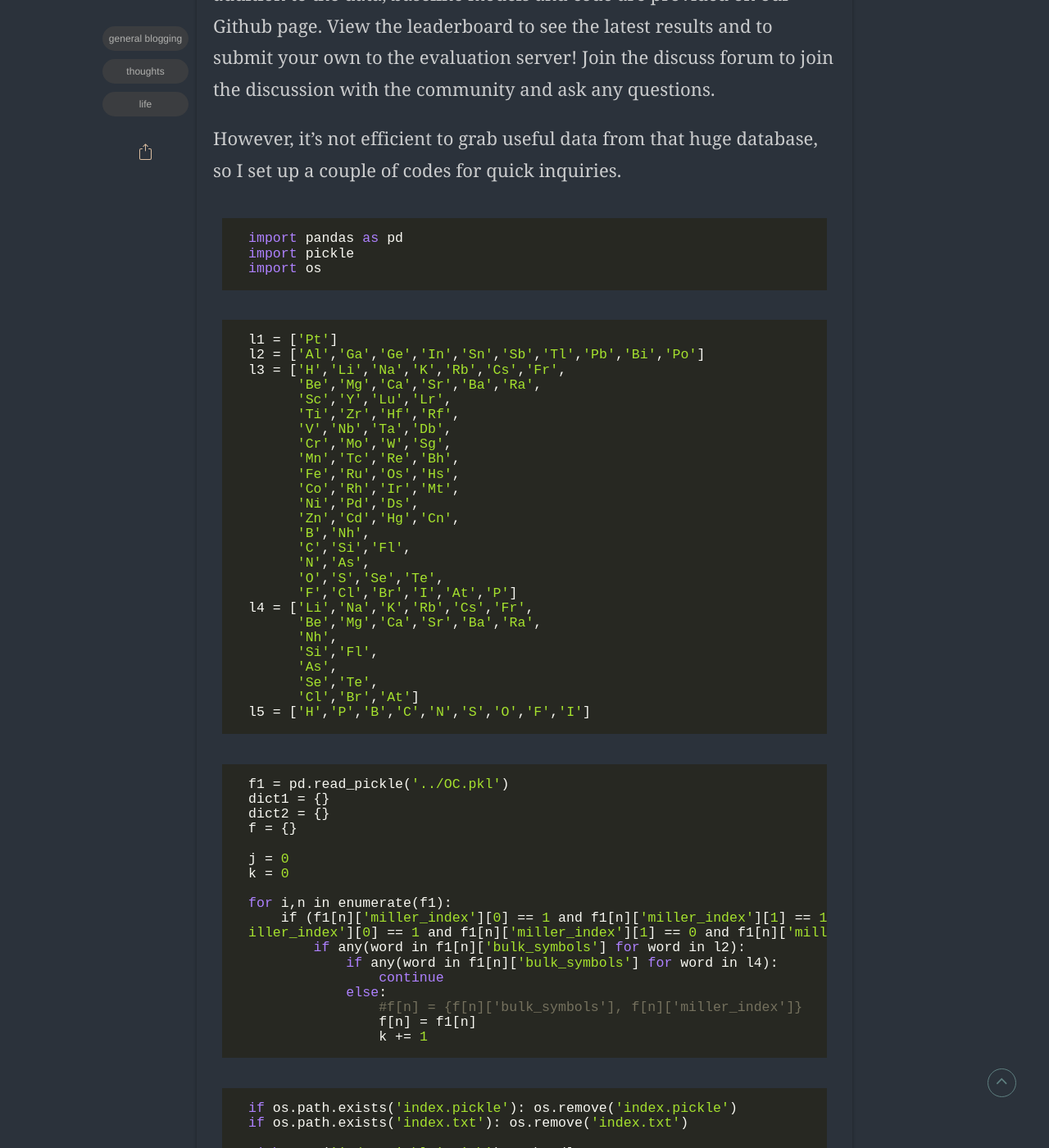
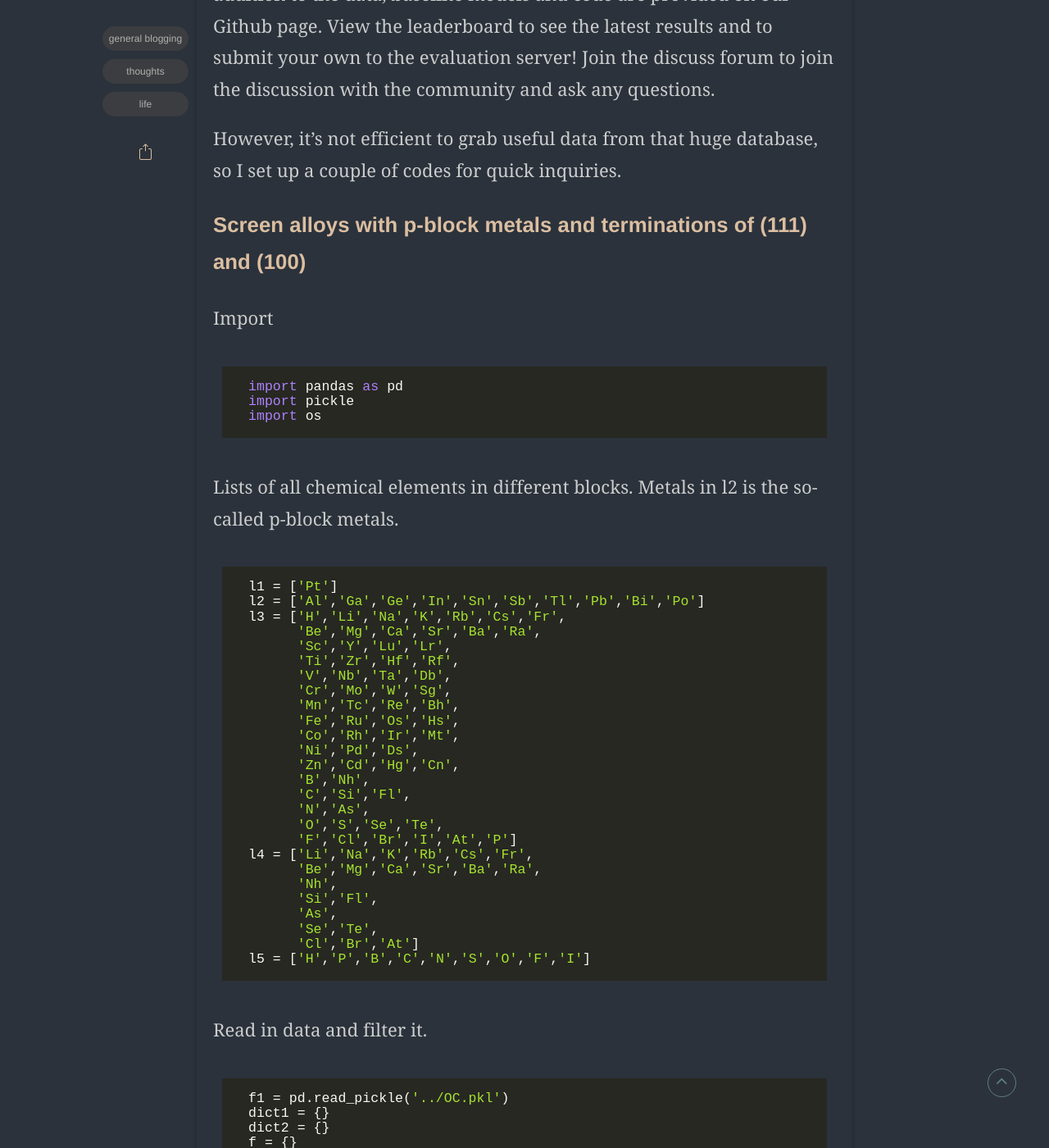
Before and after one commit to mutianyou2013/mutianyou2013.github.io, a Jekyll site: the page built from _posts/2021-08-01-OC-project.md, in a window 1280 px wide and 1400 px high, scrolled down 2343 px. Shown: the whole window at 82% size. Built offline with Jekyll 4.4.1, drawn with Linux system fonts in a browser that asks for light colours; some web fonts are replaced; comment, search, counter and statistics services are not loaded.

Commit message:
Update 2021-08-01-OC-project.md

````diff
--- a/_posts/2021-08-01-OC-project.md
+++ b/_posts/2021-08-01-OC-project.md
@@ -25,11 +25,17 @@ To enable the broader research community to participate in this important projec
 
 However, it's not efficient to grab useful data from that huge database, so I set up a couple of codes for quick inquiries.
 
+
+### Screen alloys with p-block metals and terminations of (111) and (100)
+
+Import
+
 ```python
 import pandas as pd
 import pickle
 import os
 ```
+Lists of all chemical elements in different blocks. Metals in l2 is the so-called p-block metals.
 ```python
 l1 = ['Pt']
 l2 = ['Al','Ga','Ge','In','Sn','Sb','Tl','Pb','Bi','Po']
@@ -59,6 +65,8 @@ l4 = ['Li','Na','K','Rb','Cs','Fr',
 l5 = ['H','P','B','C','N','S','O','F','I']
 ```
 
+Read in data and filter it.
+
 ```python
 f1 = pd.read_pickle('../OC.pkl')
 dict1 = {}
@@ -79,6 +87,8 @@ iller_index'][0] == 1 and f1[n]['miller_index'][1] == 0 and f1[n]['miller_index'
                 f[n] = f1[n]
                 k += 1
 ```
+
+Save data.
 
 ```python
 if os.path.exists('index.pickle'): os.remove('index.pickle')
````
